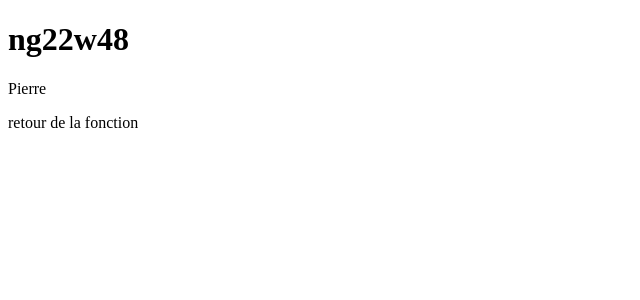
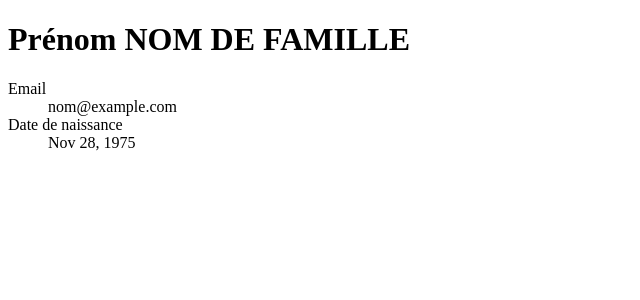
Before and after one commit to pbreteche/ng22w48, an Angular app: page / in a window 1280 px wide. Shown: the top 300 px of the page, without its empty margins (0-640 px from the left). Built offline with nearby package versions, Linux system fonts and the light colour scheme.

Commit message:
affichage objet contact

```diff
--- a/src/app/app.component.html
+++ b/src/app/app.component.html
@@ -1,3 +1,7 @@
-<h1>{{ title }}</h1>
-<p>{{ contact.firstName }}</p>
-<p>{{ pseudoProperty }}</p>
+<h1>{{ contact.firstName }} {{ contact.lastName | uppercase }}</h1>
+<dl>
+  <dt>Email</dt>
+  <dd>{{ contact.email }}</dd>
+  <dt>Date de naissance</dt>
+  <dd>{{ contact.birthdate | date:'mediumDate' }}</dd>
+</dl>
--- a/src/app/app.component.ts
+++ b/src/app/app.component.ts
@@ -1,4 +1,5 @@
 import { Component } from '@angular/core';
+import { Contact } from 'src/model/contact';
 
 @Component({
   selector: 'app-root',
@@ -6,13 +7,15 @@ import { Component } from '@angular/core';
   styleUrls: ['./app.component.scss']
 })
 export class AppComponent {
-  title = 'ng22w48';
-  contact = {
-    firstName: 'Pierre',
-    company: 'Dawan'
-  }
+  contact: Contact;
 
-  get pseudoProperty() {
-    return 'retour de la fonction';
+  constructor() {
+    this.contact = {
+      firstName: 'Prénom',
+      lastName: 'Nom de famille',
+      email: 'nom@example.com',
+      birthdate: new Date('1975-11-28'),
+      priority: 10,
+    }
   }
 }
--- /dev/null
+++ b/src/model/contact.ts
@@ -0,0 +1,7 @@
+export class Contact {
+    firstName?: string;
+    lastName?: string;
+    email?: string;
+    priority?: number;
+    birthdate?: Date;
+}
```
